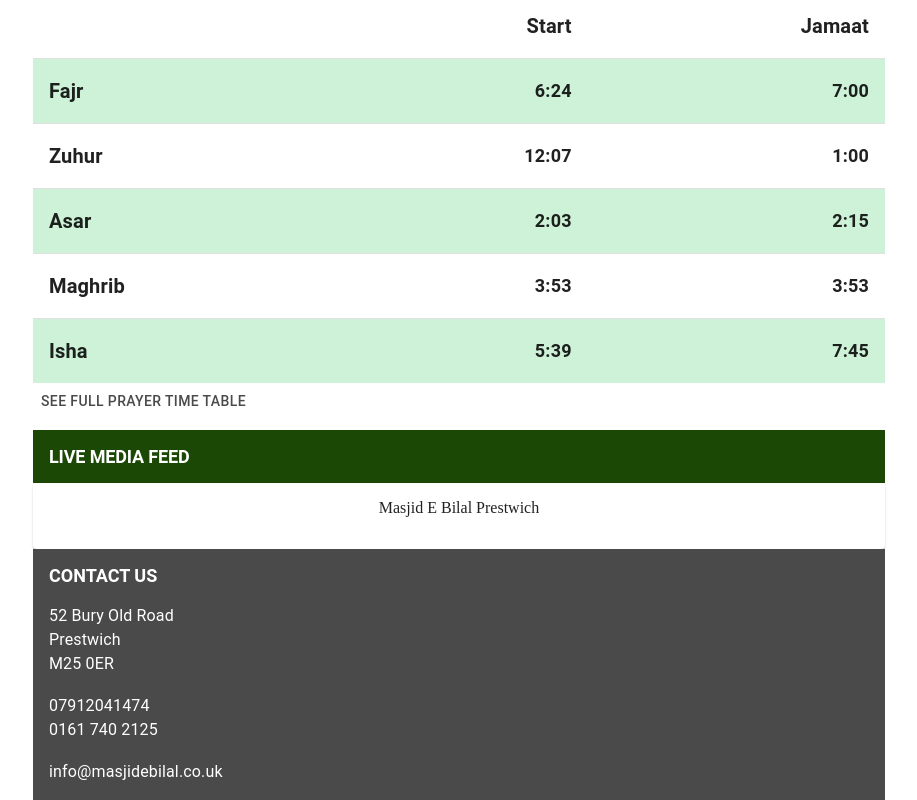
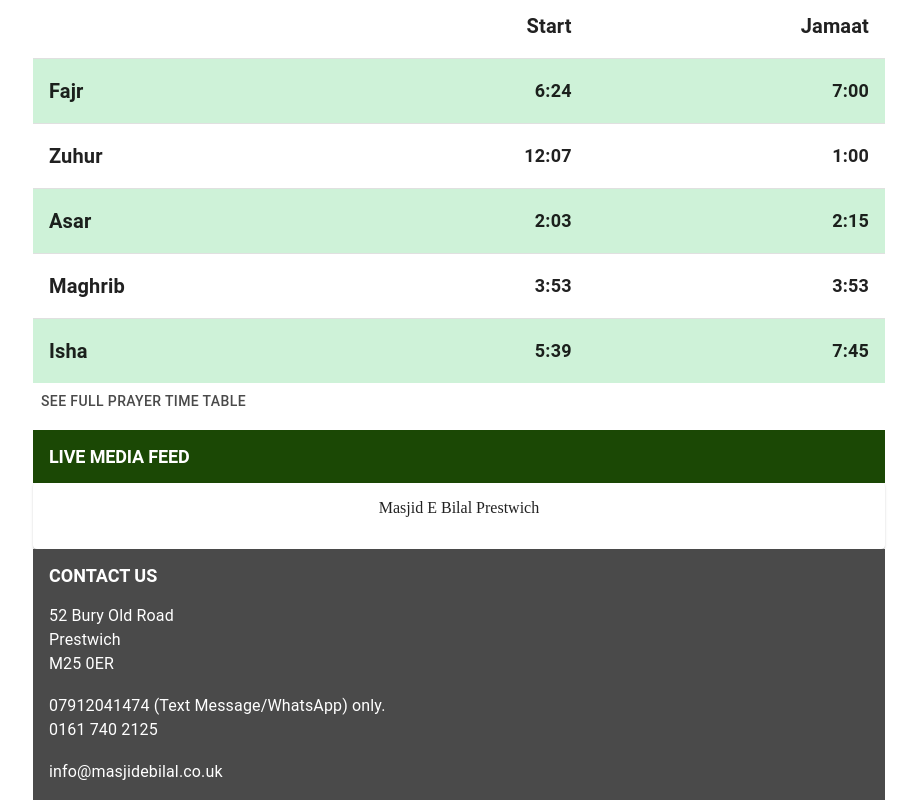
Before and after one commit to adam-ali/masjid-bilal, a Next.js app: page / in a window 1280 px wide. Shown: the part 527-1327 px from the top of the page, without its empty margins (181-1098 px from the left). Built offline with nearby package versions, Linux system fonts and the light colour scheme.

Commit message:
add footer text

```diff
--- a/components/Footer/Footer.tsx
+++ b/components/Footer/Footer.tsx
@@ -12,7 +12,7 @@
       <Typography>Prestwich</Typography>
       <Typography>M25 0ER</Typography>
       <br />
-      <Typography>07912041474</Typography>
+      <Typography>07912041474 (Text Message/WhatsApp) only.</Typography>
       <Typography>0161 740 2125</Typography>
       <br />
       <Typography>info@masjidebilal.co.uk</Typography>
```
